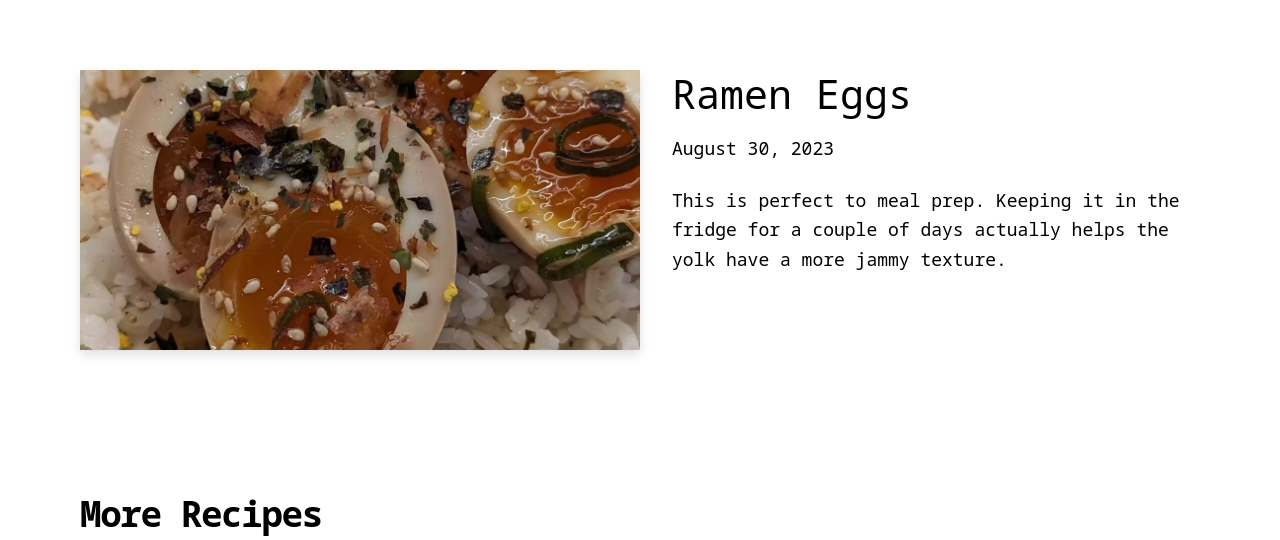
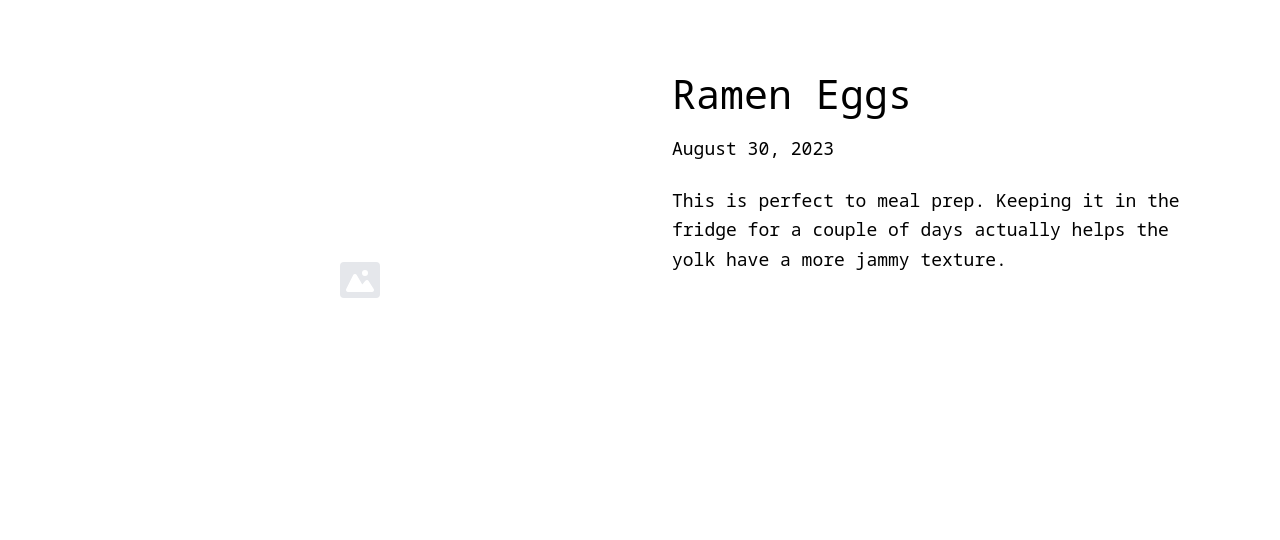
Before and after one commit to brophie2/two-rookie-cooks, a Next.js app: page / in a window 1280 px wide. Shown: the part 122-662 px from the top of the page. Built offline with nearby package versions, Linux system fonts and the light colour scheme.

Commit message:
Lazy image (#3)
* lazy image

* add lazy loading to next image

* remove suspense

```diff
--- a/components/common/search.tsx
+++ b/components/common/search.tsx
@@ -40,7 +40,6 @@ export default function Search({ allRecipes, className }: Props) {
     if (debouncedSearchTerm.length > 0) {
       setIsOpen(true);
     }
-    console.warn(debouncedSearchTerm);
   }, [debouncedSearchTerm]);
 
   useEffect(() => {
@@ -83,7 +82,7 @@ export default function Search({ allRecipes, className }: Props) {
             <CoverImage
               title={recipe.title}
               src={recipe.coverImage}
-              className="h-16 w-16 object-cover"
+              className="object-cover aspect-square"
             />
           </div>
           <div className="ml-2 w-4/5">
--- /dev/null
+++ b/components/common/skeleton.tsx
@@ -0,0 +1,30 @@
+type Props = {
+  className?: string;
+};
+
+const skeleton = ({ className }: Props) => {
+  return (
+    <div
+      role="status"
+      className="space-y-8 animate-pulse md:space-y-0 md:space-x-8 rtl:space-x-reverse"
+    >
+      <div
+        className={`flex items-center justify-center w-full dark:bg-gray-300 aspect-4/3 ${className} w-full`}
+      >
+        <svg
+          className="w-10 h-10 text-gray-200 dark:text-gray-600"
+          aria-hidden="true"
+          xmlns="http://www.w3.org/2000/svg"
+          fill="currentColor"
+          viewBox="0 0 20 18"
+        >
+          <path d="M18 0H2a2 2 0 0 0-2 2v14a2 2 0 0 0 2 2h16a2 2 0 0 0 2-2V2a2 2 0 0 0-2-2Zm-5.5 4a1.5 1.5 0 1 1 0 3 1.5 1.5 0 0 1 0-3Zm4.376 10.481A1 1 0 0 1 16 15H4a1 1 0 0 1-.895-1.447l3.5-7A1 1 0 0 1 7.468 6a.965.965 0 0 1 .9.5l2.775 4.757 1.546-1.887a1 1 0 0 1 1.618.1l2.541 4a1 1 0 0 1 .028 1.011Z" />
+        </svg>
+      </div>
+
+      <span className="sr-only">Loading...</span>
+    </div>
+  );
+};
+
+export default skeleton;
--- a/components/home/cover-image.tsx
+++ b/components/home/cover-image.tsx
@@ -1,29 +1,36 @@
-import cn from 'classnames'
-import Link from 'next/link'
-import Image from 'next/image'
+import cn from "classnames";
+import Link from "next/link";
+import Image from "next/image";
+import { Suspense, useState } from "react";
+import Skeleton from "../common/skeleton";
 
 type Props = {
-  title: string
-  src: string
-  slug?: string
-  className?: string
-}
+  title: string;
+  src: string;
+  slug?: string;
+  className?: string;
+};
 
 const CoverImage = ({ title, src, slug, className }: Props) => {
+  const [loaded, setLoaded] = useState(false);
   const image = (
     <Image
       src={src}
       alt={`Cover Image for ${title}`}
-      className={cn(className ?? "shadow-sm w-full", {
+      className={cn(className, "shadow-sm", `${loaded ? "w-full" : "w-0"}`, {
         "hover:shadow-lg transition-shadow duration-200": slug,
       })}
-      priority={true}
       width={1300}
       height={630}
+      loading="lazy"
+      onLoadingComplete={() => {
+        setLoaded(true);
+      }}
     />
   );
   return (
-    <div className="sm:mx-0 ">
+    <div className="sm:mx-0">
+      {!loaded && <Skeleton className={className} />}
       {slug ? (
         <Link
           as={`/recipes/${slug}`}
@@ -38,6 +45,6 @@ const CoverImage = ({ title, src, slug, className }: Props) => {
       )}
     </div>
   );
-}
+};
 
-export default CoverImage
+export default CoverImage;
--- a/components/home/hero-recipe.tsx
+++ b/components/home/hero-recipe.tsx
@@ -13,8 +13,13 @@ type Props = {
 const HeroRecipe = ({ title, coverImage, date, excerpt, slug }: Props) => {
   return (
     <div className="md:grid md:grid-cols-2 mb-20 ">
-      <div className="mb-8 md:mb-16 ">
-        <CoverImage title={title} src={coverImage} slug={slug} />
+      <div className="mb-8 md:mb-16">
+        <CoverImage
+          title={title}
+          src={coverImage}
+          slug={slug}
+          className="aspect-130/63"
+        />
       </div>
       <div className="md:ml-8 md:mb-28">
         <div>
--- a/components/recipe/recipe-header.tsx
+++ b/components/recipe/recipe-header.tsx
@@ -1,19 +1,19 @@
-import DateFormatter from '../common/date-formatter'
-import CoverImage from '../home/cover-image'
-import RecipeTitle from './recipe-title'
+import DateFormatter from "../common/date-formatter";
+import CoverImage from "../home/cover-image";
+import RecipeTitle from "./recipe-title";
 
 type Props = {
-  title: string
-  coverImage: string
-  date: string
-}
+  title: string;
+  coverImage: string;
+  date: string;
+};
 
 const RecipeHeader = ({ title, coverImage, date }: Props) => {
   return (
     <>
       <RecipeTitle>{title}</RecipeTitle>
       <div className="flex justify-center items-center">
-        <div className="max-w-3xl mb-8 md:mb-16 sm:mx-0">
+        <div className="max-w-2xl mb-8 md:mb-16 sm:mx-0 w-168">
           <CoverImage title={title} src={coverImage} />
         </div>
       </div>
@@ -25,6 +25,6 @@ const RecipeHeader = ({ title, coverImage, date }: Props) => {
       </div>
     </>
   );
-}
+};
 
-export default RecipeHeader
+export default RecipeHeader;
--- a/tailwind.config.js
+++ b/tailwind.config.js
@@ -37,6 +37,13 @@ module.exports = {
       fontFamily: {
         mono: ['var(--font-noto-sans-mono)', ...defaultTheme.fontFamily.sans],
       },
+      aspectRatio: {
+        '4/3': '4 / 3',
+        '130/63': '130 / 63',
+      },
+      width: {
+        '168': '42rem'
+      }
     },
   },
   plugins: [],
```
Also changed, not shown: components/recipe/recipe-list-item.tsx (+13 -23 lines), 1 other file (tests, documents, lock files or other folders).
